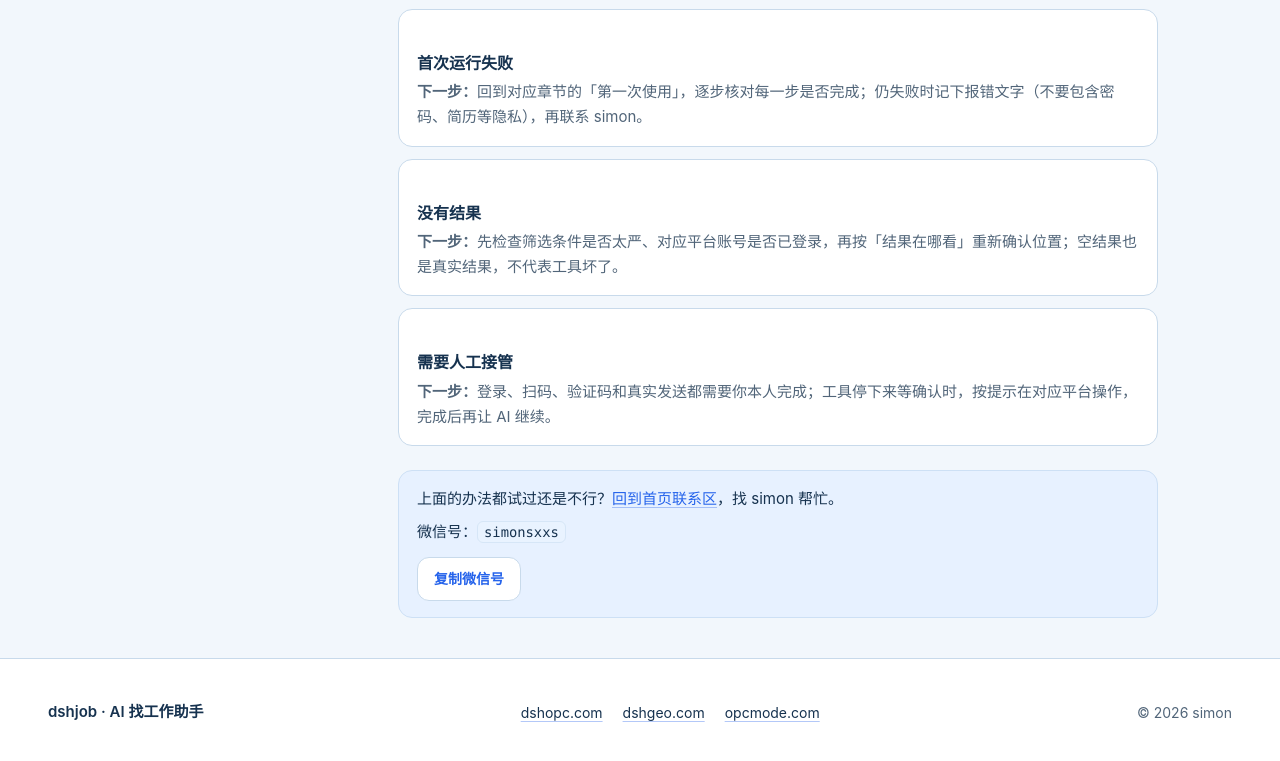
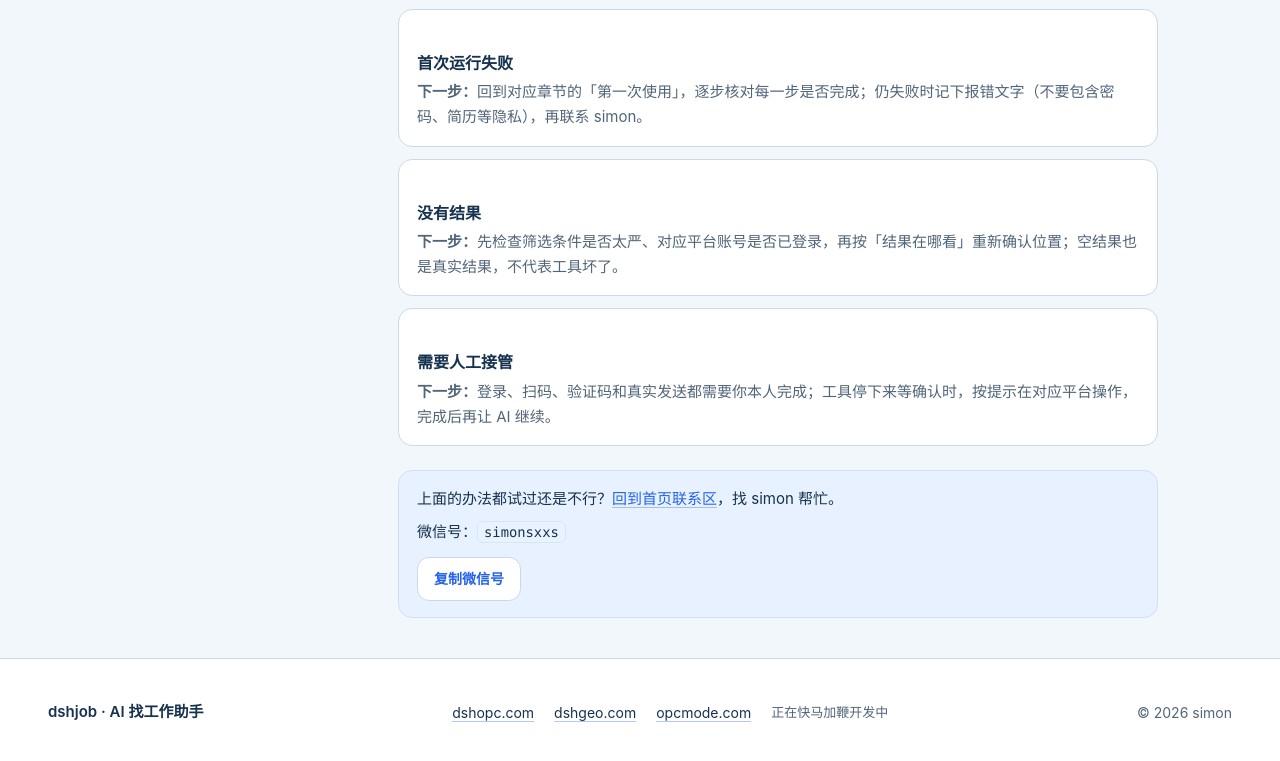
Before and after one commit to simonsxxs/dshjob, a plain HTML site: page guide.html in a window 1280 px wide. Shown: the part 4682-5443 px from the top of the page. Drawn offline with Linux system fonts and the light colour scheme.

Commit message:
fix(footer): dshgeo/opcmode 取消跳转改纯文本，加「正在快马加鞭开发中」
按用户指正：两站未上线，页脚视觉保持不变（同色同下划线）但不再可点；
后接浅色小字说明。dshopc.com 保留跳转；白名单同步收窄。

```diff
--- a/assets/site.css
+++ b/assets/site.css
@@ -1809,6 +1809,26 @@ html:not(.js) .demo-tab {
   min-height: 44px;          /* 触控目标 ≥ 44px */
 }
 
+/* 未上线站点：外观与相邻链接一致（正文色 + 同款下划线），但不可点击 */
+.footer-link-off {
+  display: inline-flex;
+  align-items: center;
+  min-height: 44px;
+  color: var(--text);
+  text-decoration: underline;
+  text-decoration-color: rgba(37, 99, 235, 0.35);
+  text-underline-offset: 3px;
+  cursor: default;
+}
+
+.footer-links-note {
+  display: inline-flex;
+  align-items: center;
+  min-height: 44px;
+  font-size: 13px;
+  color: var(--secondary);
+}
+
 .footer-copy {
   white-space: nowrap;       /* 版权行不断行 */
 }
--- a/guide.html
+++ b/guide.html
@@ -228,8 +228,9 @@
       <p class="footer-name">dshjob · AI 找工作助手</p>
       <p class="footer-links">
         <a href="https://dshopc.com/" target="_blank" rel="noopener">dshopc.com</a>
-        <a href="https://dshgeo.com/" target="_blank" rel="noopener">dshgeo.com</a>
-        <a href="https://opcmode.com/" target="_blank" rel="noopener">opcmode.com</a>
+        <span class="footer-link-off">dshgeo.com</span>
+        <span class="footer-link-off">opcmode.com</span>
+        <span class="footer-links-note">正在快马加鞭开发中</span>
       </p>
       <p class="footer-copy">© 2026 simon</p>
     </div>
```
Also changed, not shown: index.html (+3 -2 lines), 1 other file.
